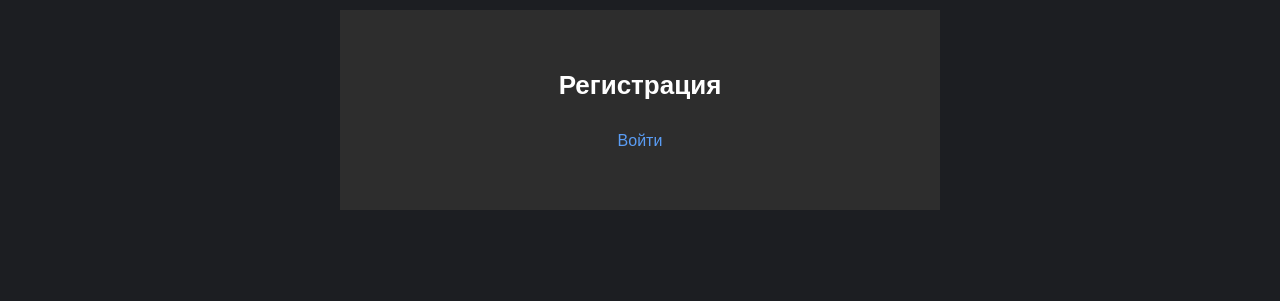
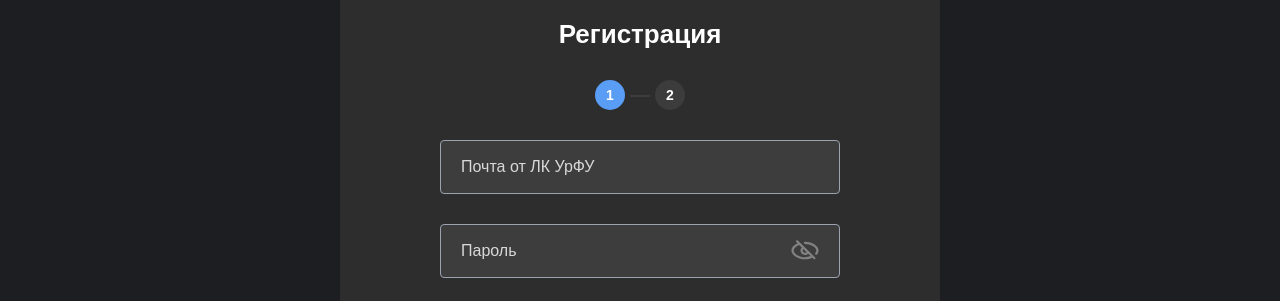
Before and after one commit to d-a-v-a/web-agregator, a React (Create React App) app: page /auth/register in a window 1280 px wide. Shown: the part 499-800 px from the top of the page. Built offline with nearby package versions, Linux system fonts and the light colour scheme; a web font is replaced by a local one.

Commit message:
add validate register page

```diff
--- a/package.json
+++ b/package.json
@@ -5,6 +5,7 @@
   "dependencies": {
     "@emotion/react": "^11.10.8",
     "@emotion/styled": "^11.10.8",
+    "@hookform/resolvers": "^3.1.0",
     "@mui/material": "^5.12.3",
     "@mui/styled-engine-sc": "^5.12.0",
     "@testing-library/jest-dom": "^5.16.5",
@@ -17,6 +18,7 @@
     "@types/styled-components": "^5.1.26",
     "react": "^18.2.0",
     "react-dom": "^18.2.0",
+    "react-hook-form": "^7.43.9",
     "react-id-swiper": "^4.0.0",
     "react-router-dom": "^6.10.0",
     "react-scripts": "5.0.1",
--- a/src/index.tsx
+++ b/src/index.tsx
@@ -35,6 +35,7 @@ const GlobalStyle = createGlobalStyle`
     --green-color: #92C9A8;
     --orange-color: #BDB19E;
     --purple-color: #D2A6DD;
+    --input-title: rgba(193, 217, 226, 0.65);
     --contacts-color: rgba(208, 230, 238, 0.94);
   }
 
--- a/src/pages/Auth/Register/RegisterLayout.tsx
+++ b/src/pages/Auth/Register/RegisterLayout.tsx
@@ -1,13 +1,23 @@
-import React from "react";
+import React, {useState} from "react";
 import {AuthWrapper, AuthBottom, AuthTitle, AuthSubBtn} from "../Login";
-import {Outlet} from "react-router-dom";
+import Basic, {Step, Steps} from "./Basic";
+import Contacts from "./Contacts";
 
 const RegisterLayout = () => {
+    const [step, setStep] = useState(1)
 
     return (
         <AuthWrapper>
             <AuthTitle>Регистрация</AuthTitle>
-          <Outlet/>
+            <Steps>
+                <Step isActive={step >= 1} onClick={() => setStep(1)}>1</Step>
+                <Step isActive={step >= 2}>2</Step>
+            </Steps>
+            {
+                step == 1
+                    ? <Basic setStep={setStep}/>
+                    : <Contacts/>
+            }
             <AuthBottom>
                 <AuthSubBtn to='/auth/login'>Войти</AuthSubBtn>
             </AuthBottom>
```
Also changed, not shown: 1 other file (tests, documents, lock files or other folders). Lines whose indentation alone changed are shown as unchanged.
